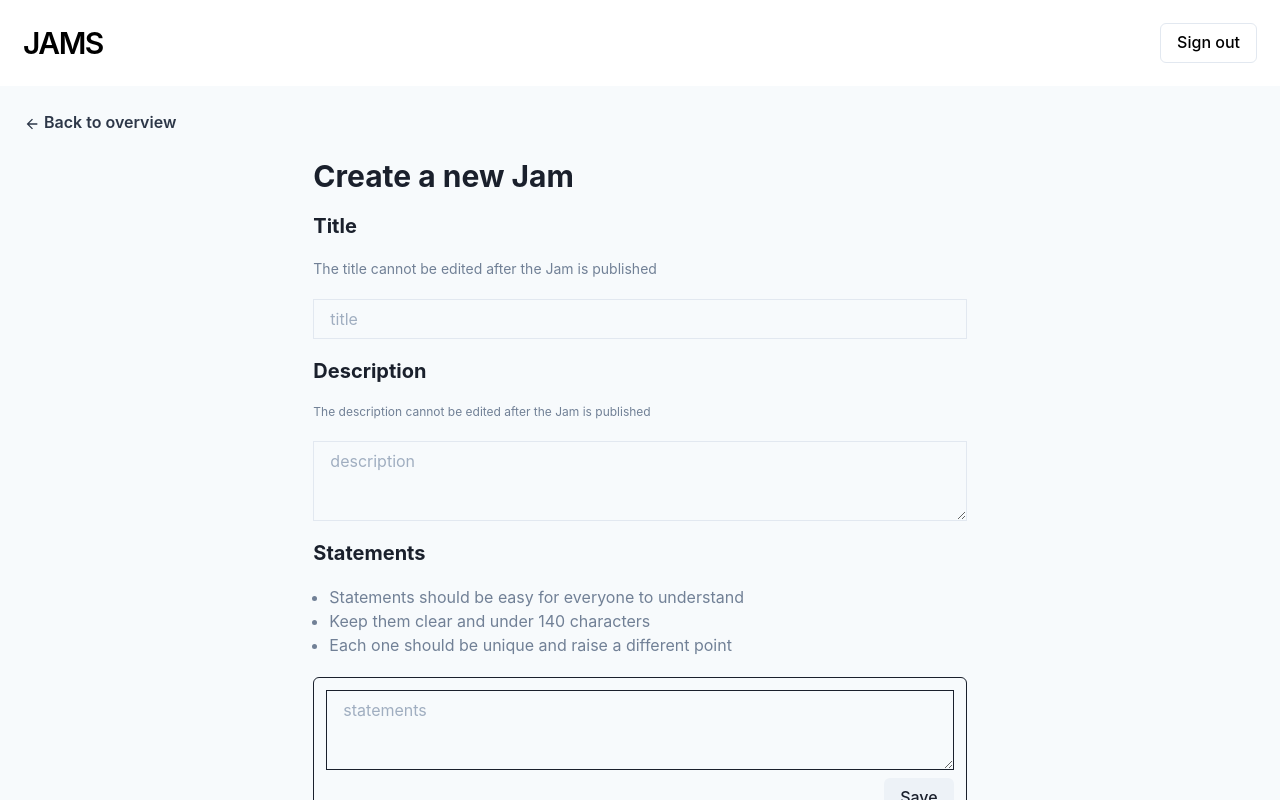
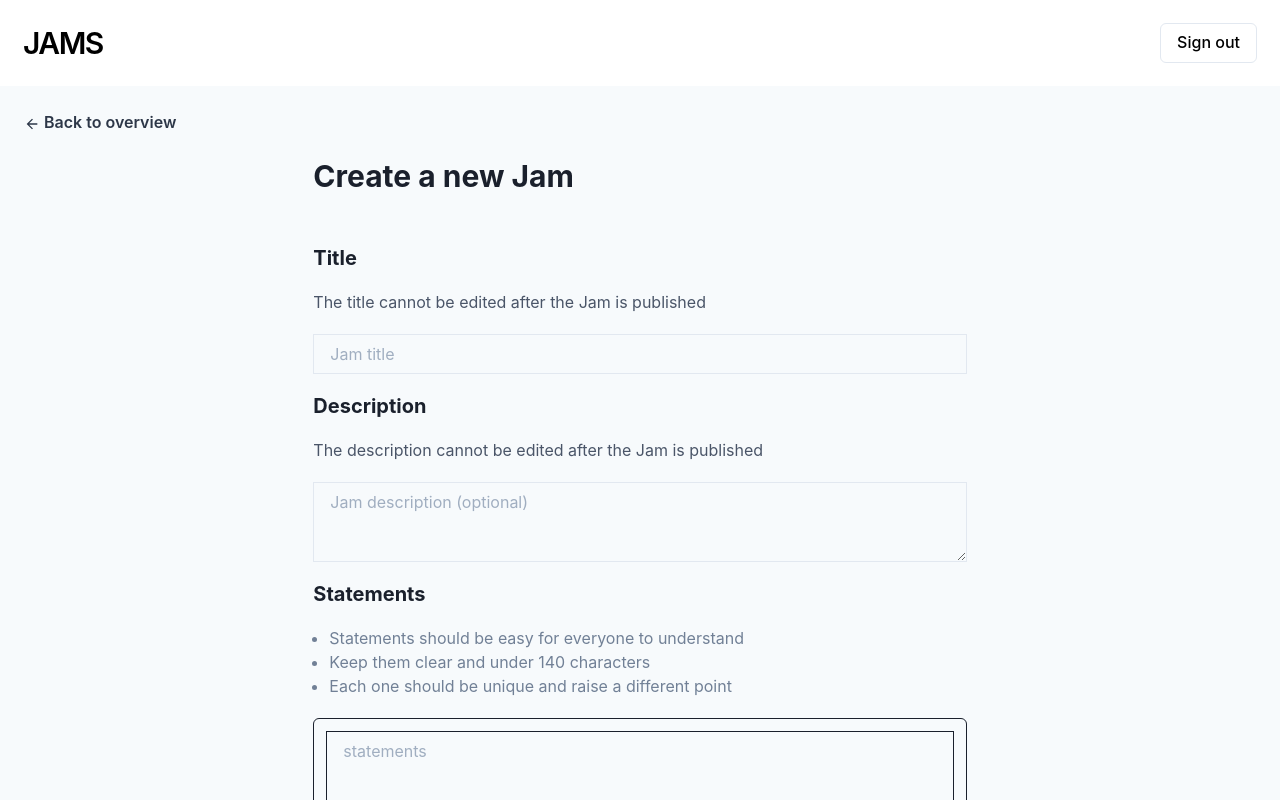
Before and after one commit to redbadger/jams, a Next.js app: page /moderator/create-jam in a window 1280 px wide. Shown: the top 800 px of the page. Built offline with nearby package versions, Linux system fonts and the light colour scheme.

Commit message:
Format text

```diff
--- a/pages/moderator/create-jam.js
+++ b/pages/moderator/create-jam.js
@@ -119,28 +119,28 @@ function Moderator() {
       <AdminLayout>
         <GridItem colSpan="4" colStart="2">
           <VStack align="start" spacing={5}>
-            <Heading as="h2" size="lg">
+            <Heading as="h2" size="lg" mb="8">
               Create a new Jam
             </Heading>
 
             <Heading size="md">Title</Heading>
-            <Text fontSize="sm" color="gray.500">
+            <Text color="gray.600">
               The title cannot be edited after the Jam is published
             </Text>
             <Input
-              placeholder="title"
+              placeholder="Jam title"
               size="md"
               onChange={handleTitleChange}
               borderRadius="none"
             />
 
             <Heading size="md">Description</Heading>
-            <Text fontSize="xs" color="gray.500">
+            <Text color="gray.600">
               The description cannot be edited after the Jam is
               published
             </Text>
             <Textarea
-              placeholder="description"
+              placeholder="Jam description (optional)"
               size="md"
               onChange={handleDescriptionChange}
               borderRadius="none"
```
